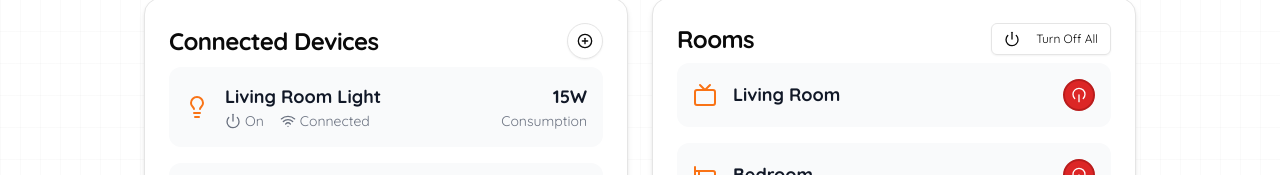
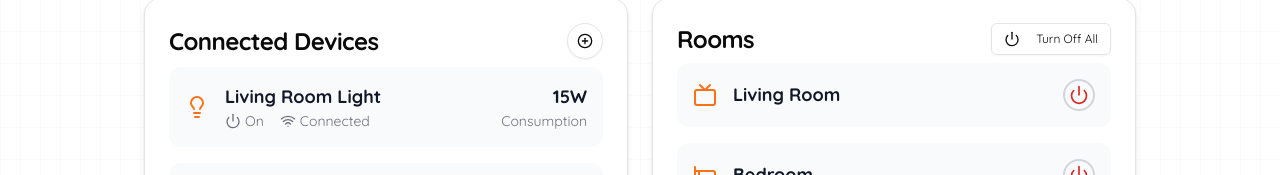
Before and after one commit to FaresMakki/SmartHouse, a Next.js app in the folder smarthouse-frontend/: page /home in a window 1280 px wide. Shown: the part 777-952 px from the top of the page. Built offline with nearby package versions, Linux system fonts and the light colour scheme.

Commit message:
Fixed a colour issue in rooms-summary.tsx.

```diff
--- a/smarthouse-frontend/components/rooms-summary.tsx
+++ b/smarthouse-frontend/components/rooms-summary.tsx
@@ -79,18 +79,16 @@ export default function RoomList() {
                                         <TooltipTrigger asChild>
                                             <button
                                                 onClick={() => toggleRoomState(room.name)}
-                                                className={`h-8 w-8 rounded-full border-2 ${
-                                                    roomStates[room.name]
-                                                        ? 'bg-green-600 border-green-700'
-                                                        : 'bg-red-600 border-red-700'
-                                                } transition-colors`}
+                                                className="h-8 w-8 flex items-center justify-center rounded-full border-2 border-gray-300"
                                                 aria-label={`${
                                                     roomStates[room.name] ? 'Turn off' : 'Turn on'
                                                 } devices in ${room.name}`}
                                             >
                                                 <Power
-                                                    className={`h-4 w-4 text-white mx-auto transition-transform ${
-                                                        roomStates[room.name] ? 'rotate-0' : 'rotate-180'
+                                                    className={`h-5 w-5 ${
+                                                        roomStates[room.name]
+                                                            ? 'text-green-600'
+                                                            : 'text-red-600'
                                                     }`}
                                                 />
                                             </button>
```
